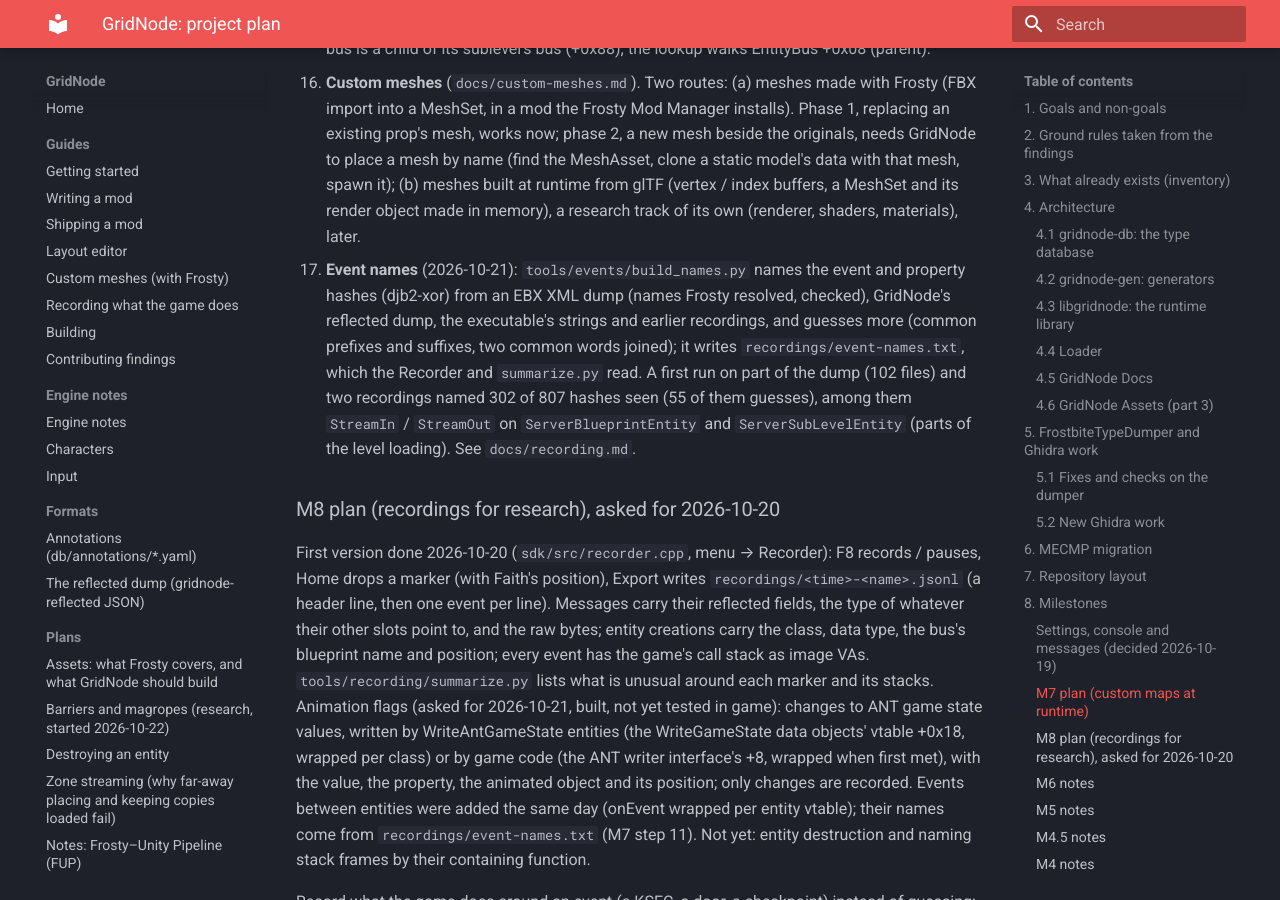
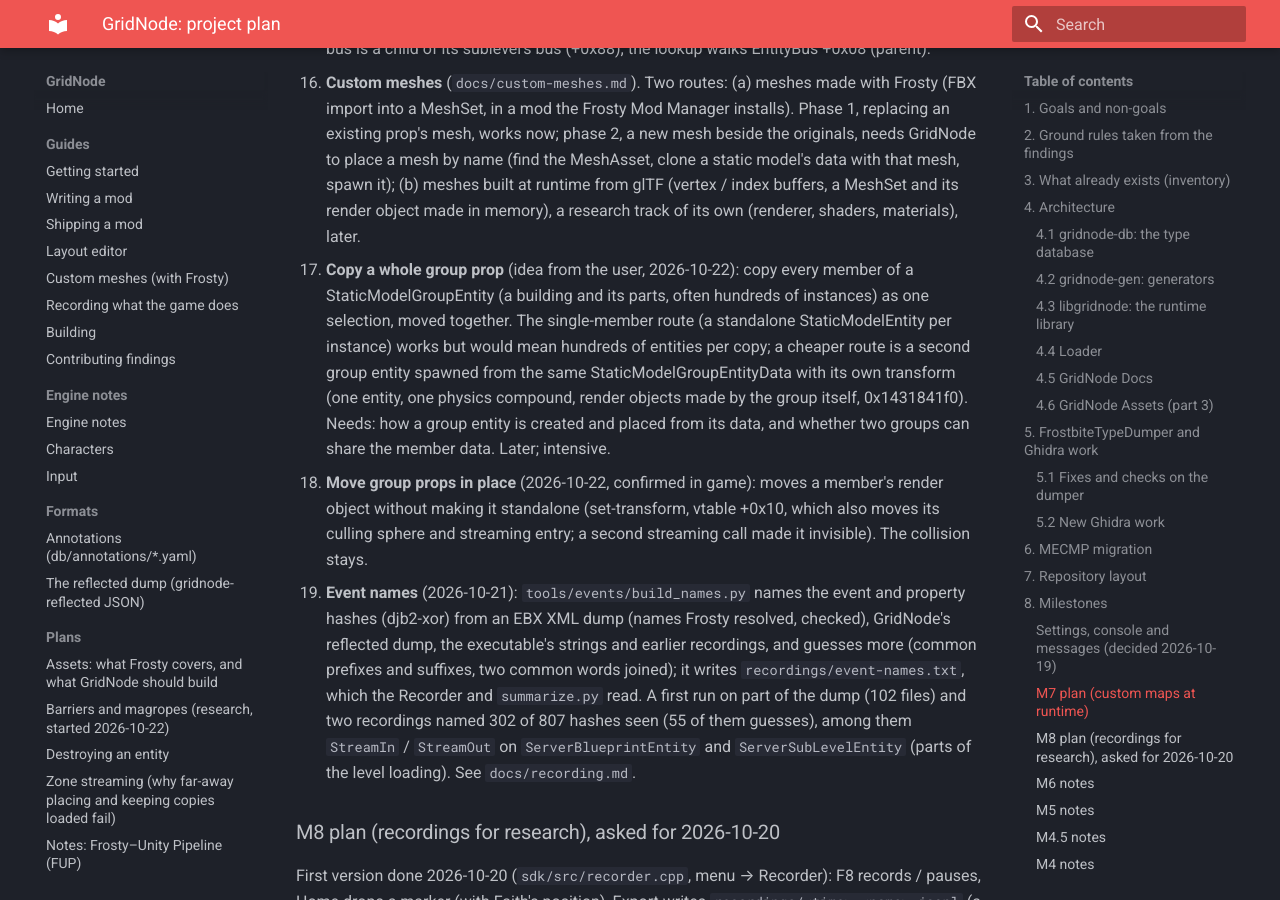
Before and after one commit to CodeNameMeteor/Gridnode, an MkDocs documentation site: the page built from docs/PLAN.md, in a window 1280 px wide and 900 px high, scrolled down 15669 px. Built offline with MkDocs 1.6.1 and Material for MkDocs 9.7.7, drawn with Linux system fonts in a browser that asks for light colours.

Commit message:
Plan: copying a whole group prop (idea), in-place group moves confirmed
Co-Authored-By: Claude Opus 5.5 <noreply@anthropic.com>
Claude-Session: https://claude.ai/code/session_01X97trTFwBYSWSAqPh89wb1

```diff
--- a/docs/PLAN.md
+++ b/docs/PLAN.md
@@ -488,6 +488,17 @@ Decided 2026-10-20: custom maps are layouts GridNode applies at runtime, not rep
       it); (b)
       meshes built at runtime from glTF (vertex / index buffers, a MeshSet and its render object
       made in memory), a research track of its own (renderer, shaders, materials), later.
+   4. **Copy a whole group prop** (idea from the user, 2026-10-22): copy every member of a
+      StaticModelGroupEntity (a building and its parts, often hundreds of instances) as one
+      selection, moved together. The single-member route (a standalone StaticModelEntity per
+      instance) works but would mean hundreds of entities per copy; a cheaper route is a second
+      group entity spawned from the same StaticModelGroupEntityData with its own transform (one
+      entity, one physics compound, render objects made by the group itself, 0x1431841f0).
+      Needs: how a group entity is created and placed from its data, and whether two groups can
+      share the member data. Later; intensive.
+   5. **Move group props in place** (2026-10-22, confirmed in game): moves a member's render object
+      without making it standalone (set-transform, vtable +0x10, which also moves its culling
+      sphere and streaming entry; a second streaming call made it invisible). The collision stays.
 11. **Event names** (2026-10-21): `tools/events/build_names.py` names the event and property
    hashes (djb2-xor) from an EBX XML dump (names Frosty resolved, checked), GridNode's reflected
    dump, the executable's strings and earlier recordings, and guesses more (common prefixes and
```
